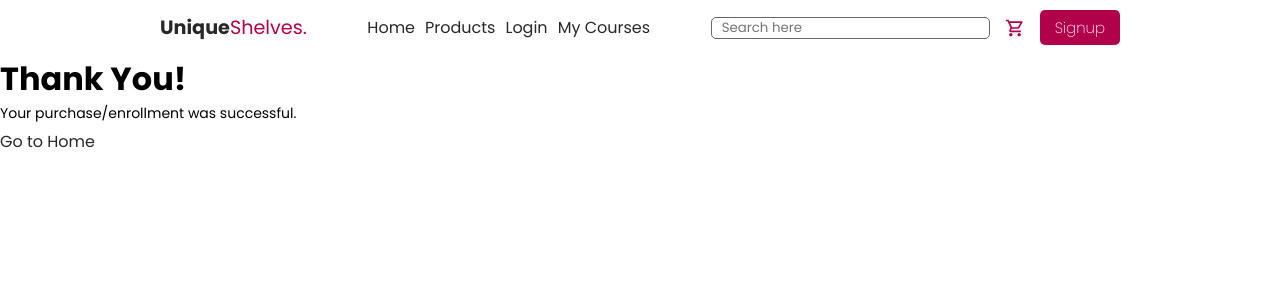
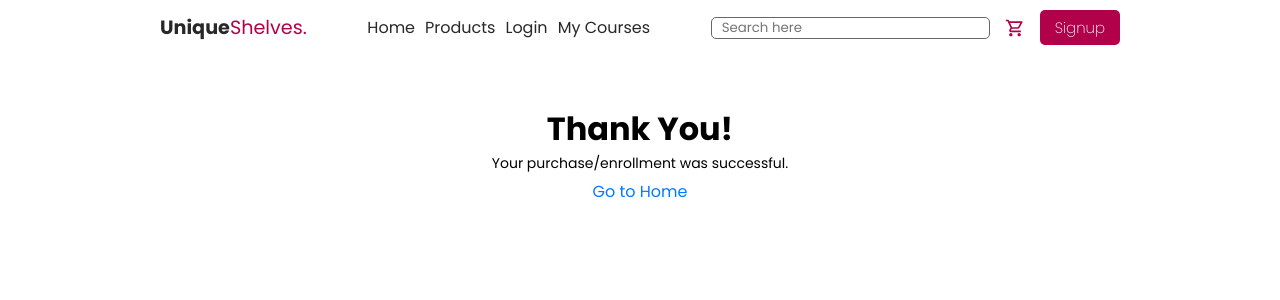
Before and after one commit to crown-coder/School-Site, a React (Vite) app: page /thank-you in a window 1280 px wide. Shown: the top 300 px of the page. Built offline with nearby package versions, Linux system fonts and the light colour scheme.

Commit message:
Thank you Page styling

```diff
--- a/src/pages/ThankYouPage.jsx
+++ b/src/pages/ThankYouPage.jsx
@@ -1,5 +1,6 @@
 import React from 'react';
 import { Link } from 'react-router-dom';
+import './ThankyouPage.css'
 
 const ThankYouPage = () => {
   return (
--- /dev/null
+++ b/src/pages/ThankyouPage.css
@@ -0,0 +1,9 @@
+.thank-you-container {
+    text-align: center;
+    margin-top: 50px;
+}
+
+.thank-you-container a {
+    color: #007bff;
+    text-decoration: none;
+}
```
